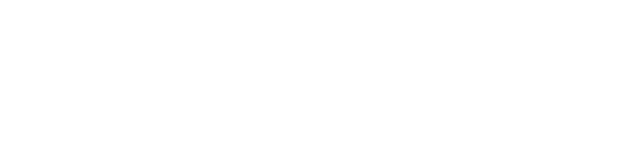
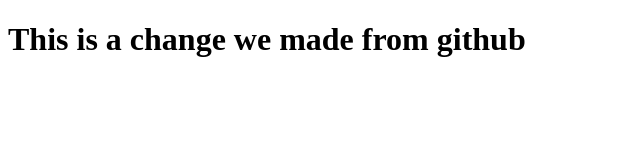
Before and after one commit to mybengui/bootstrap, a plain HTML site: page index.html in a window 1280 px wide. Shown: the whole page, without its empty margins (0-640 px from the left). Drawn offline with Linux system fonts and the light colour scheme.

Commit message:
Update index.html

```diff
--- a/index.html
+++ b/index.html
@@ -7,6 +7,6 @@
   <title>Bootstrap Demo Site</title>
 </head>
 <body>
-
+  <h1>This is a change we made from github</h1>
 </body>
 </html>
```
